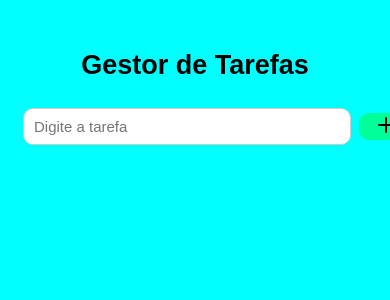
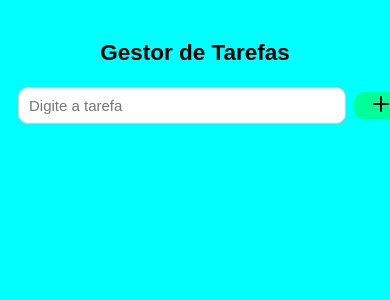
Before and after one commit to rute-git/to_do_app, a Flask app: page / in a window 390 px wide; the page is wider, and only the part inside the window is pictured. Shown: the top 300 px of that part. Run offline with Flask 3, Linux system fonts and the light colour scheme.

Commit message:
improves the size on media screen

```diff
--- a/static/css/style.css
+++ b/static/css/style.css
@@ -7,9 +7,9 @@ body {
 
 @media screen and (max-width: 400px) {
     body {
-        font-size: 18px;
-        padding: 15px;
-        line-height: 1.5;
+        font-size: 15px;
+        padding: 10px;
+        line-height: 1.4;
     }
 }
 
--- a/templates/index.html
+++ b/templates/index.html
@@ -5,6 +5,7 @@
     <title>Gestor de tarefas</title>
     <link rel="Stylesheet" href="{{ url_for('static', filename='css/style.css')}}">
     <meta name="viewport" content="width=device-width,initial-scale=1.0">
+
 </head>
 
 <body>
```
